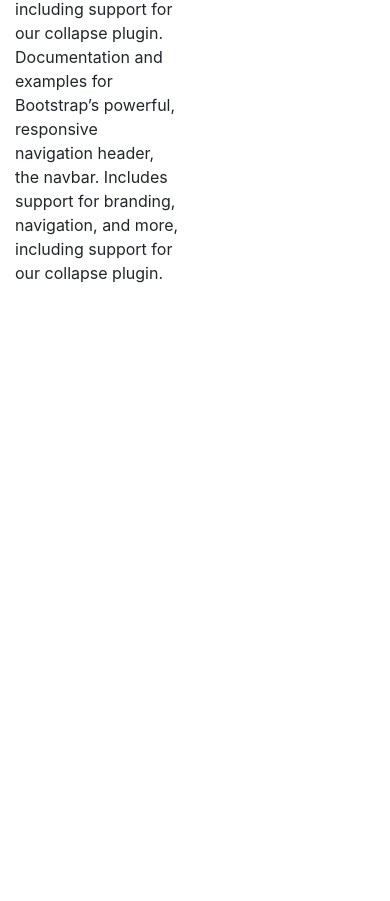
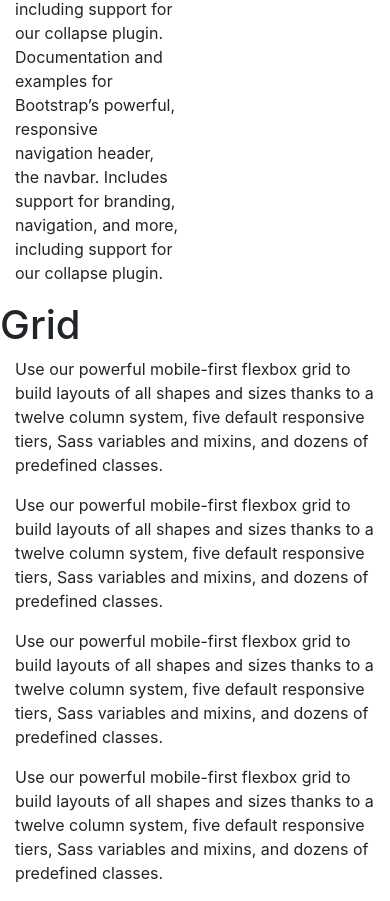
Before and after one commit to ashraf-git/bootstrap-practice, a plain HTML site: page index.html in a window 390 px wide. Shown: the part 5002-5903 px from the top of the page. Before the commit the page ends 5303 px from the top, so only its background shows below. Drawn offline with nearby package versions, Linux system fonts and the light colour scheme.

Commit message:
Responsive Grid, responsive break point

```diff
--- a/index.html
+++ b/index.html
@@ -160,7 +160,24 @@
           </div>
         </div>
       </div>
+      <h1>Grid</h1>
+      <div class="container">
+        <div class="row">
+          <div class="col-12 col-sm-12 col-md-6 col-lg-4 col-xl-3">
+            <p>Use our powerful mobile-first flexbox grid to build layouts of all shapes and sizes thanks to a twelve column system, five default responsive tiers, Sass variables and mixins, and dozens of predefined classes.</p>
+          </div>
+          <div class="col-12 col-sm-12 col-md-6 col-lg-4 col-xl-3">
+            <p>Use our powerful mobile-first flexbox grid to build layouts of all shapes and sizes thanks to a twelve column system, five default responsive tiers, Sass variables and mixins, and dozens of predefined classes.</p>
+          </div>
+          <div class="col-12 col-sm-12 col-md-6 col-lg-4 col-xl-3">
+            <p>Use our powerful mobile-first flexbox grid to build layouts of all shapes and sizes thanks to a twelve column system, five default responsive tiers, Sass variables and mixins, and dozens of predefined classes.</p>
+          </div>
+          <div class="col-12 col-sm-12 col-md-6 col-lg-4 col-xl-3">
+            <p>Use our powerful mobile-first flexbox grid to build layouts of all shapes and sizes thanks to a twelve column system, five default responsive tiers, Sass variables and mixins, and dozens of predefined classes.</p>
+          </div>
 
+        </div>
+      </div>
 
 
 
```
